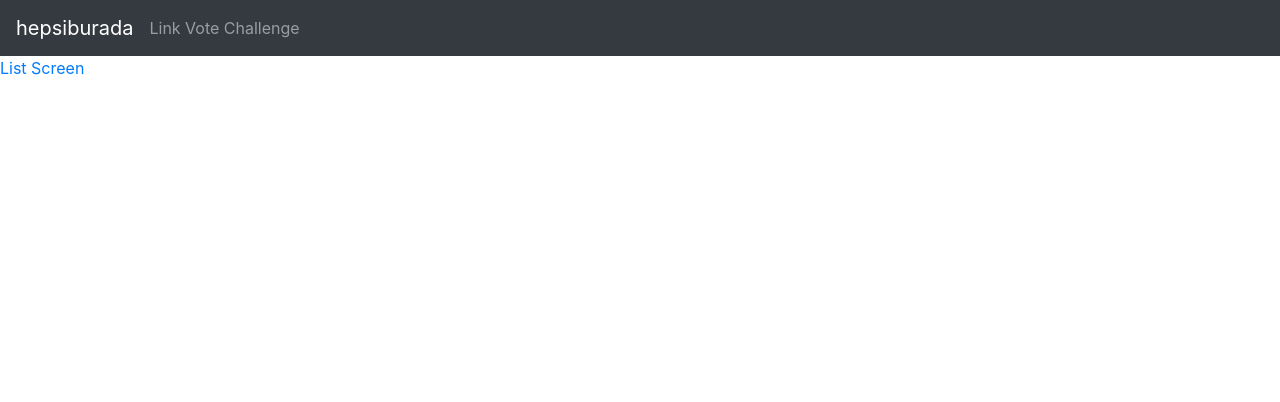
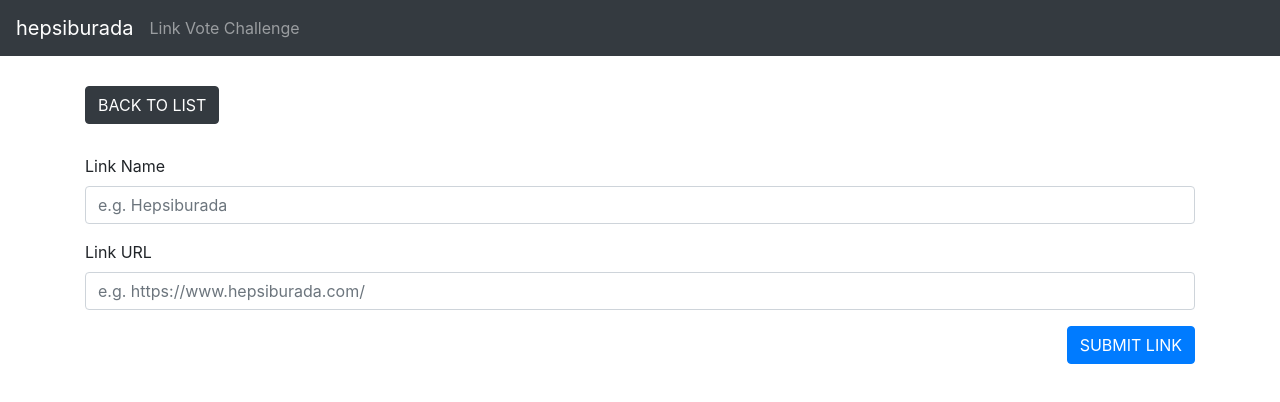
Before and after one commit to bkalmuk/vote-link, a React (Create React App) app: page /add in a window 1280 px wide. Shown: the top 402 px of the page. Built offline with nearby package versions, Linux system fonts and the light colour scheme.

Commit message:
AddScreen UI Done

```diff
--- a/src/App.scss
+++ b/src/App.scss
@@ -66,7 +66,7 @@ body {
 }
 
 .menu {
-  margin-bottom: 20px;
+  margin-bottom: 30px;
 
   .dropleft {
     float: right;
--- a/src/components/DropDown.js
+++ b/src/components/DropDown.js
@@ -9,7 +9,7 @@ const DropDown = () => {
       key="left"
       id={`dropdown-order`}
       drop="left"
-      variant="secondary"
+      variant="primary"
       title="Order by"
     >
       <Dropdown.Item eventKey="most">Most voted (Z - A)</Dropdown.Item>
--- a/src/containers/AddScreen.js
+++ b/src/containers/AddScreen.js
@@ -2,13 +2,33 @@ import React from 'react';
 import '../App.scss';
 import { Link } from 'react-router-dom';
 import Navbar from '../components/NavBar';
-
+import { Container, Form, Button,Row, Col } from 'react-bootstrap';
 class ListScreen extends React.Component {
   render() {
     return (
       <>
         <Navbar />
-        <Link to="/">List Screen</Link>
+        <Container style={{ marginTop: 30 }}>
+          <div className="menu">
+            <Link to="/" className="btn btn-dark btn-submit">BACK TO LIST</Link>
+          </div>
+
+          <Form>
+            <Form.Group controlId="formBasicEmail">
+              <Form.Label>Link Name</Form.Label>
+              <Form.Control type="text" placeholder="e.g. Hepsiburada" />
+            </Form.Group>
+
+            <Form.Group controlId="formBasicPassword">
+              <Form.Label>Link URL</Form.Label>
+              <Form.Control type="text" placeholder="e.g. https://www.hepsiburada.com/" />
+            </Form.Group>
+
+            <Button variant="primary" type="submit" style={{ float: 'right'}}>
+              SUBMIT LINK
+            </Button>
+          </Form>
+        </Container>
       </>
     );
   }
```
